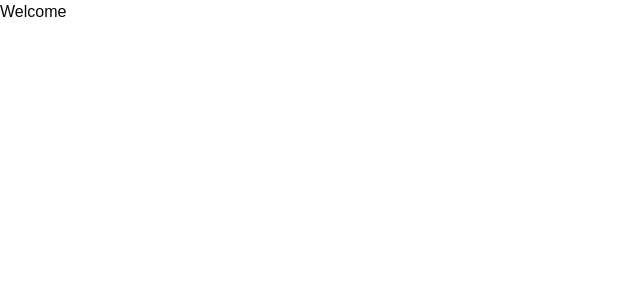
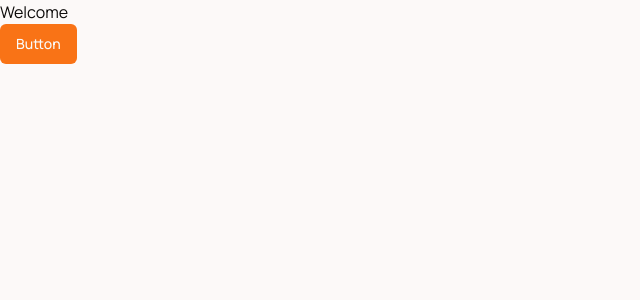
Before and after one commit to GoswamiDeepak/microservice-client-ui, a Next.js app: page / in a window 1280 px wide. Shown: the top 300 px of the page, without its empty margins (0-640 px from the left). Built offline with nearby package versions, Linux system fonts and the light colour scheme.

Commit message:
change body backgroud

```diff
--- a/package.json
+++ b/package.json
@@ -9,6 +9,7 @@
     "lint": "next lint"
   },
   "dependencies": {
+    "@radix-ui/react-slot": "^1.1.1",
     "class-variance-authority": "^0.7.1",
     "clsx": "^2.1.1",
     "lucide-react": "^0.469.0",
--- a/src/app/globals.css
+++ b/src/app/globals.css
@@ -12,10 +12,10 @@
       }
 }
 
-
 @layer base {
       :root {
-    --background: 0 0% 100%;
+            /* --background: 0 0% 100%; */
+            --background: 15, 33%, 98%;
             --foreground: 20 14.3% 4.1%;
             --card: 0 0% 100%;
             --card-foreground: 20 14.3% 4.1%;
@@ -70,7 +70,6 @@
       }
 }
 
-
 @layer base {
       * {
             @apply border-border;
--- a/src/app/layout.tsx
+++ b/src/app/layout.tsx
@@ -1,20 +1,24 @@
 import type { Metadata } from "next";
-import localFont from "next/font/local";
+// import localFont from "next/font/local";
 import "./globals.css";
+import {Manrope} from 'next/font/google';
+import { cn } from "@/lib/utils";
 
-const geistSans = localFont({
-  src: "./fonts/GeistVF.woff",
-  variable: "--font-geist-sans",
-  weight: "100 900",
-});
-const geistMono = localFont({
-  src: "./fonts/GeistMonoVF.woff",
-  variable: "--font-geist-mono",
-  weight: "100 900",
-});
+// const geistSans = localFont({
+//   src: "./fonts/GeistVF.woff",
+//   variable: "--font-geist-sans",
+//   weight: "100 900",
+// });
+// const geistMono = localFont({
+//   src: "./fonts/GeistMonoVF.woff",
+//   variable: "--font-geist-mono",
+//   weight: "100 900",
+// });
+
+const manrope = Manrope({ subsets: ["latin"], variable: "--font-manrope" });
 
 export const metadata: Metadata = {
-  title: "Create Next App",
+  title: "Microservice-clientui",
   description: "Generated by create next app",
 };
 
@@ -25,8 +29,11 @@
 }>) {
   return (
     <html lang="en">
+      {/* <body
+        className={`${geistSans.variable} ${geistMono.variable} antialiased`}
+      > */}
       <body
-        className={`${geistSans.variable} ${geistMono.variable} antialiased`}
+        className={cn('min-h-screen bg-backgroud font-manrope antialiased', manrope.variable)}
       >
         {children}
       </body>
--- a/src/app/page.tsx
+++ b/src/app/page.tsx
@@ -1,3 +1,10 @@
+import { Button } from '@/components/ui/button';
+
 export default function Home() {
-      return <main>Welcome</main>;
+      return (
+            <>
+                  <main>Welcome</main>
+                  <Button>Button</Button>
+            </>
+      );
 }
--- /dev/null
+++ b/src/components/ui/button.tsx
@@ -0,0 +1,56 @@
+import * as React from "react"
+import { Slot } from "@radix-ui/react-slot"
+import { cva, type VariantProps } from "class-variance-authority"
+
+import { cn } from "@/lib/utils"
+
+const buttonVariants = cva(
+  "inline-flex items-center justify-center gap-2 whitespace-nowrap rounded-md text-sm font-medium ring-offset-background transition-colors focus-visible:outline-none focus-visible:ring-2 focus-visible:ring-ring focus-visible:ring-offset-2 disabled:pointer-events-none disabled:opacity-50 [&_svg]:pointer-events-none [&_svg]:size-4 [&_svg]:shrink-0",
+  {
+    variants: {
+      variant: {
+        default: "bg-primary text-primary-foreground hover:bg-primary/90",
+        destructive:
+          "bg-destructive text-destructive-foreground hover:bg-destructive/90",
+        outline:
+          "border border-input bg-background hover:bg-accent hover:text-accent-foreground",
+        secondary:
+          "bg-secondary text-secondary-foreground hover:bg-secondary/80",
+        ghost: "hover:bg-accent hover:text-accent-foreground",
+        link: "text-primary underline-offset-4 hover:underline",
+      },
+      size: {
+        default: "h-10 px-4 py-2",
+        sm: "h-9 rounded-md px-3",
+        lg: "h-11 rounded-md px-8",
+        icon: "h-10 w-10",
+      },
+    },
+    defaultVariants: {
+      variant: "default",
+      size: "default",
+    },
+  }
+)
+
+export interface ButtonProps
+  extends React.ButtonHTMLAttributes<HTMLButtonElement>,
+    VariantProps<typeof buttonVariants> {
+  asChild?: boolean
+}
+
+const Button = React.forwardRef<HTMLButtonElement, ButtonProps>(
+  ({ className, variant, size, asChild = false, ...props }, ref) => {
+    const Comp = asChild ? Slot : "button"
+    return (
+      <Comp
+        className={cn(buttonVariants({ variant, size, className }))}
+        ref={ref}
+        {...props}
+      />
+    )
+  }
+)
+Button.displayName = "Button"
+
+export { Button, buttonVariants }
--- a/tailwind.config.ts
+++ b/tailwind.config.ts
@@ -1,5 +1,5 @@
 import type { Config } from "tailwindcss";
-
+import {fontFamily} from 'tailwindcss/defaultTheme'
 const config: Config = {
     darkMode: ["class"],
     content: [
@@ -9,6 +9,9 @@
   ],
   theme: {
   	extend: {
+		fontFamily: {
+			manrope: ["var(--font-manrope)", ...fontFamily.sans]
+		},
   		colors: {
   			background: 'hsl(var(--background))',
   			foreground: 'hsl(var(--foreground))',
@@ -58,6 +61,7 @@
   		}
   	}
   },
+  // eslint-disable-next-line @typescript-eslint/no-require-imports
   plugins: [require("tailwindcss-animate")],
 };
 export default config;
```
Also changed, not shown: 1 other file (tests, documents, lock files or other folders). Lines whose indentation alone changed are shown as unchanged.
